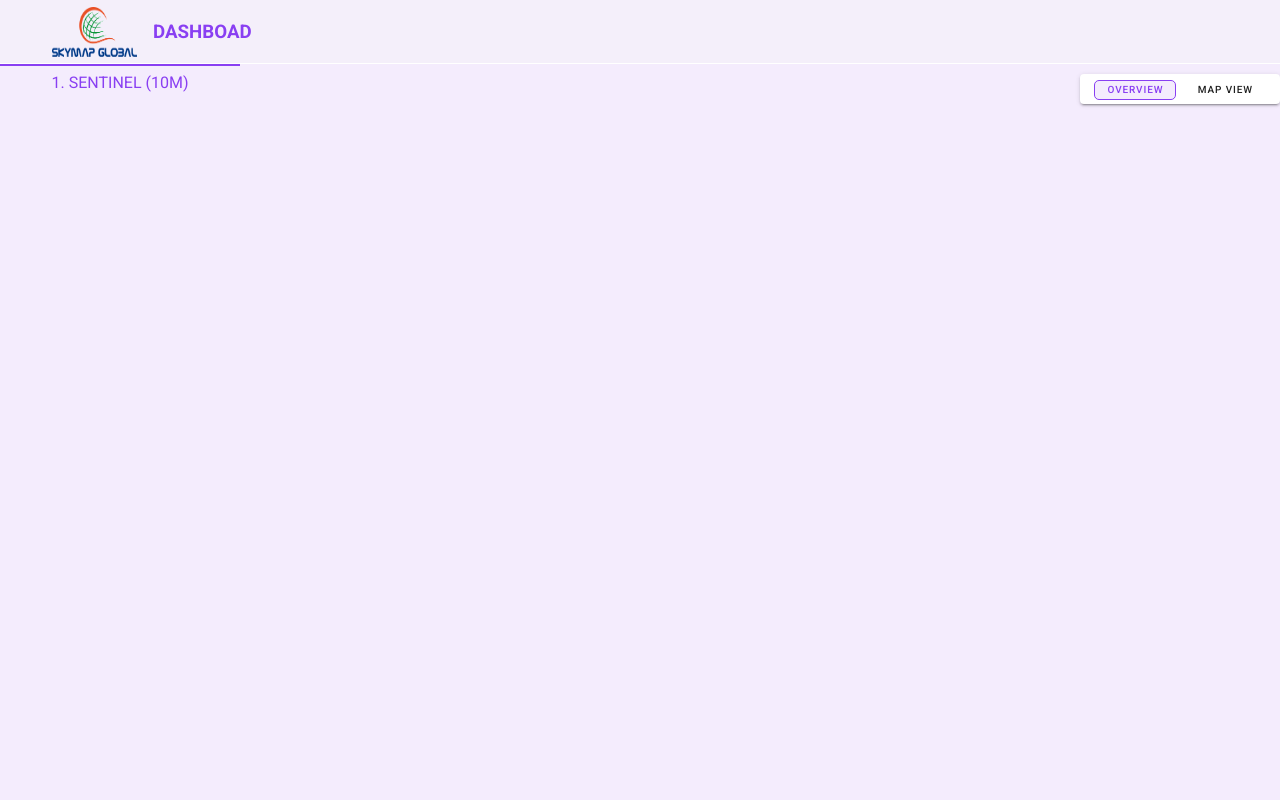
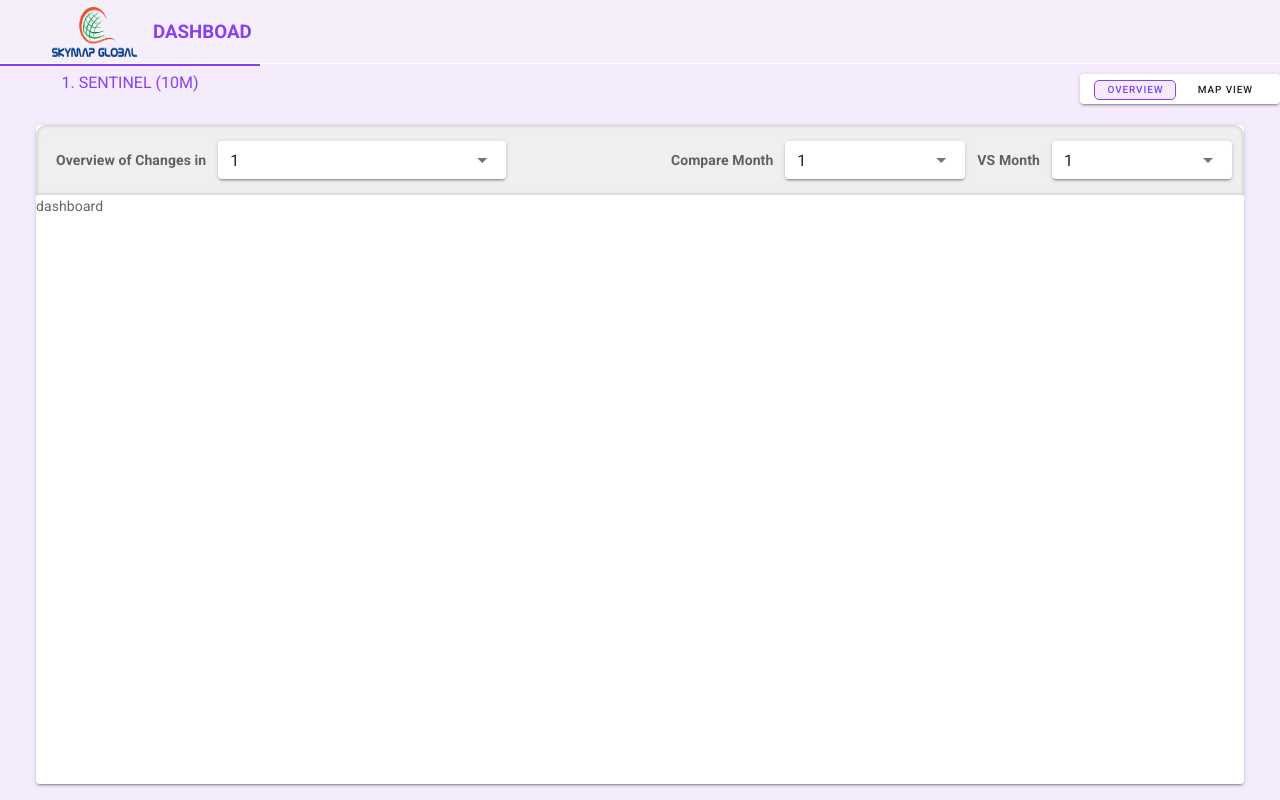
Before and after one commit to toroieno/greencover-clone, a Vue app: page / in a window 1280 px wide. Built offline with nearby package versions, Linux system fonts and the light colour scheme.

Commit message:
build header card

```diff
--- a/src/components/Overview.vue
+++ b/src/components/Overview.vue
@@ -1,16 +1,104 @@
 <template>
-  <div>hi</div>
+  <v-card class="overview">
+    <v-card-text class="no-padding">
+      <div class="content">
+        <v-layout class="card-header align-center">
+          <v-layout class="aoi align-center px-5">
+            <span><b>Overview of Changes in</b></span>
+            <div class="pl-3 select-input">
+              <v-select
+                class="select-aoi"
+                v-model="select"
+                :items="items"
+                :menu-props="{ top: false, offsetY: true }"
+                label="Label"
+                solo
+                dense
+              ></v-select>
+            </div>
+          </v-layout>
+          <div class="times d-inline-flex">
+            <v-layout class="month align-center">
+              <span><b>Compare Month</b></span>
+              <div class="pl-3 select-input">
+                <v-select
+                  class="select-time"
+                  v-model="select"
+                  :items="items"
+                  :menu-props="{ top: false, offsetY: true }"
+                  label="Label"
+                  solo
+                  dense
+                ></v-select>
+              </div>
+            </v-layout>
+            <v-layout class="month align-center ml-3 mr-3">
+              <span><b>VS Month</b></span>
+              <div class="pl-3 select-input">
+                <v-select
+                  class="select-time"
+                  v-model="select"
+                  :items="items"
+                  :menu-props="{ top: false, offsetY: true }"
+                  label="Label"
+                  solo
+                  dense
+                ></v-select>
+              </div>
+            </v-layout>
+          </div>
+        </v-layout>
+        <div class="card-content">
+          dashboard
+        </div>
+      </div>
+    </v-card-text>
+  </v-card>
 </template>
 
 <script>
 export default {
-  name: 'OverviewDB'
+  name: 'OverviewDB',
+  data() {
+    return {
+      select: '1',
+      items: ['1', '2', '3']
+    }
+  }
 }
 </script>
 
 <style scoped>
-.v-tab {
-  border-top: 2px solid #893ff2;
-  border-bottom: none !important;
+.overview {
+  border-radius: 10px;
+  margin: 0px 36px 16px;
+  width: 100%;
+}
+.no-padding {
+  padding: 0;
+}
+.content {
+  width: 100%;
+}
+.card-header {
+  height: 70px;
+  background-color: #efefef;
+  padding: 0;
+  margin: 0;
+  box-shadow: rgba(0, 0, 0, 0.22) 0px 0px 4px inset;
+  border-top-right-radius: 10px;
+  border-top-left-radius: 10px;
+}
+.month {
+  width: auto;
+}
+.select-input {
+  height: 38px;
+}
+.select-aoi {
+  width: 288px;
+}
+.select-time {
+  width: 180px;
 }
 </style>
--- a/src/views/Body.vue
+++ b/src/views/Body.vue
@@ -1,5 +1,5 @@
 <template>
-  <v-layout class="fill-height d-flex fill-width" style="background-color: #f4ecfd;">
+  <v-layout class="fill-height d-flex flex-column" style="background-color: #f4ecfd;">
     <v-layout class="option flex-row">
       <!-- tab -->
       <div class="tab">
@@ -26,16 +26,19 @@
         </v-card>
       </v-layout>
     </v-layout>
+    <v-layout class="fill-height">
+      <Overview />
+    </v-layout>
   </v-layout>
 </template>
 
 <script>
-// import Overview from '@/components/Overview'
+import Overview from '@/components/Overview'
 
 export default {
   name: 'Body-db',
   components: {
-    // Overview
+    Overview
   },
 }
 </script>
@@ -44,13 +47,10 @@ export default {
 .option {
   height: 66px;
 }
-.tab {
-  width: 240px;
-}
 .tab-1 {
   border-top: 2px solid #893ff2;
   background-color: transparent;
-  width: 240px;
+  width: 260px;
   height: 36px;
 }
 .tab-1:hover {
```
Also changed, not shown: src/components/MapView.vue (added, +13 -0 lines).
